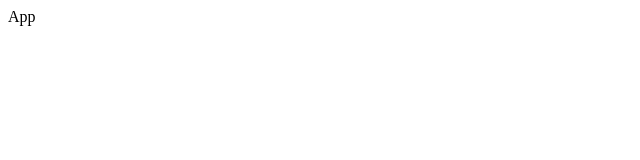
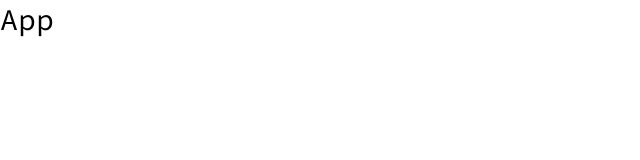
Before and after one commit to RicardoYam/Shixun_Blog, a React (Vite) app: page / in a window 1280 px wide. Shown: the top 160 px of the page, without its empty margins (0-640 px from the left). Built offline with nearby package versions, Linux system fonts and the light colour scheme.

Commit message:
Object created

```diff
--- a/src/App.jsx
+++ b/src/App.jsx
@@ -1,4 +1,5 @@
 import React from 'react'
+import './styles.css'
 
 function App() {
   return (
--- /dev/null
+++ b/src/styles.css
@@ -0,0 +1,40 @@
+*,
+*::after,
+*::before {
+    box-sizing: border-box;
+    margin: 0;
+    padding: 0;
+}
+
+:root {
+    --primaryPurple: #646ff0;
+    --black-1: #646681;
+    --black-2: #585858;
+    --bg-1: #f8f8ff;
+    --bg-2: #ecedf6;
+    --bg-3: #cccdde;
+    --gray-1: #eee;
+    --gray-2: #dedfe1;
+    --black: black;
+    --white: white;
+}
+
+html {
+    font-size: 30px;
+}
+
+body {
+    width: 100%;
+    min-height: 100vh;
+}
+
+* {
+    font-family: Myfont;
+}
+
+
+
+@font-face {
+    font-family: Myfont;
+    src: url('./assets/fonts/SourceCodePro-VariableFont_wght.ttf');
+}
```
Also changed, not shown: src/assets/fonts/SourceCodePro-VariableFont_wght.ttf (added).
